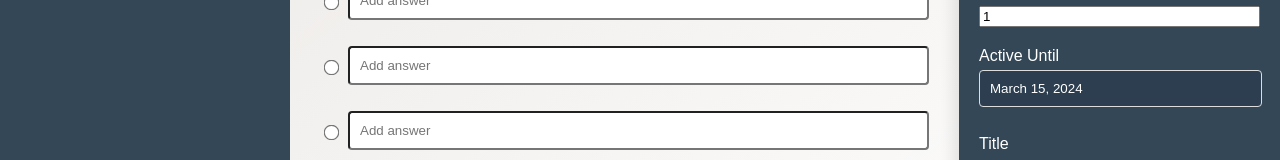
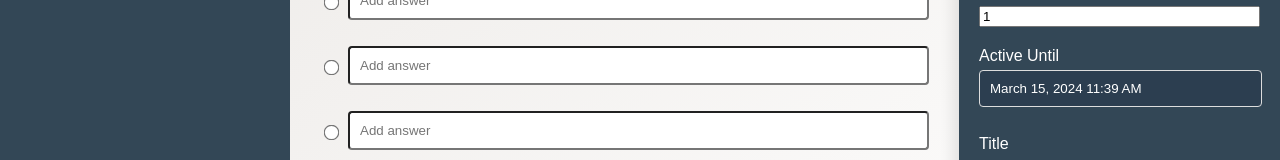
Before and after one commit to Team-10-TP-trivia/tp-trivia, a React (Vite) app in the folder tppt-trivia/: page /create-trivia in a window 1280 px wide. Shown: the part 513-673 px from the top of the page. Built offline with nearby package versions, Linux system fonts and the light colour scheme; no server answers.

Commit message:
Added option for teacher to set a time when the quiz will be unavailable to students.

```diff
--- a/tppt-trivia/src/components/CreateTrivia/Sidebar/Sidebar.jsx
+++ b/tppt-trivia/src/components/CreateTrivia/Sidebar/Sidebar.jsx
@@ -101,12 +101,11 @@ const Sidebar = ({
         id="activeState"
         placeholderText="Set Date"
         onChange={(date) => {
-          const endOfDay = new Date(date);
-          endOfDay.setDate(endOfDay.getDate());
-          endOfDay.setHours(23, 59, 59, 999);
-          setActiveState(endOfDay)
+          setActiveState(date)
         }}
-        dateFormat="MMMM d, yyyy"
+        type="datetime-local"
+        showTimeSelect
+        dateFormat="MMMM d, yyyy h:mm aa"
         minDate={new Date()}
         />
       </div>
```
